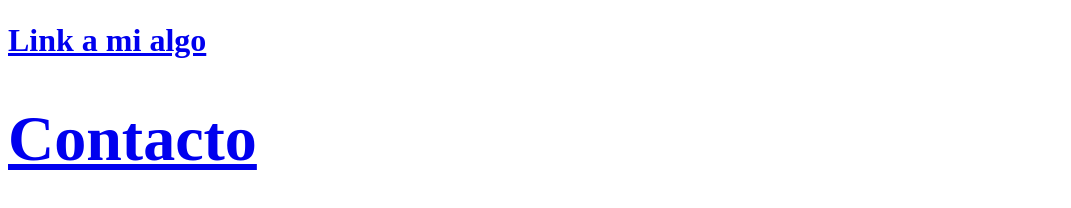
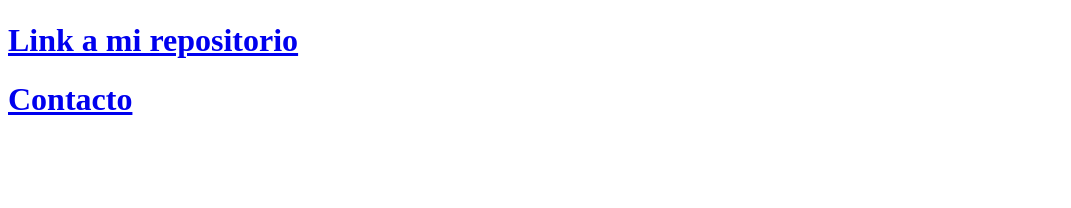
Before and after one commit to anthony-propuestas/CENIA.system, a plain HTML site: page index.html in a window 1280 px wide. Shown: the part 430-638 px from the top of the page, without its empty margins (0-1071 px from the left). Drawn offline with Linux system fonts and the light colour scheme.

Commit message:
Boton contacto con css

```diff
--- a/index.html
+++ b/index.html
@@ -11,7 +11,7 @@
         <img src="https://github.com/anthony-propuestas/CENIA.system/blob/main/Gemini_Generated_Image_iw9kljiw9kljiw9k.png?raw=true">
         <video scr="https://github.com/anthony-propuestas/CENIA.system/raw/refs/heads/main/Dise%C3%B1o%20sin%20t%C3%ADtulo.mp4"></video>
         <video src="https://github.com/anthony-propuestas/CENIA.system/raw/refs/heads/main/Dise%C3%B1o%20sin%20t%C3%ADtulo.mp4" controls></video>
-        <a href="https://github.com/"><H1>Link a mi algo<H1><a>
-        <a href="contacto.html"><H1>Contacto</H1><a>
+        <a href="https://github.com/anthony-propuestas/CENIA.system"><H1>Link a mi repositorio<H1><a>
+        <a href="contacto.html" class="btn-navegacion">Contacto</a>
     </body>
 </html>
```
